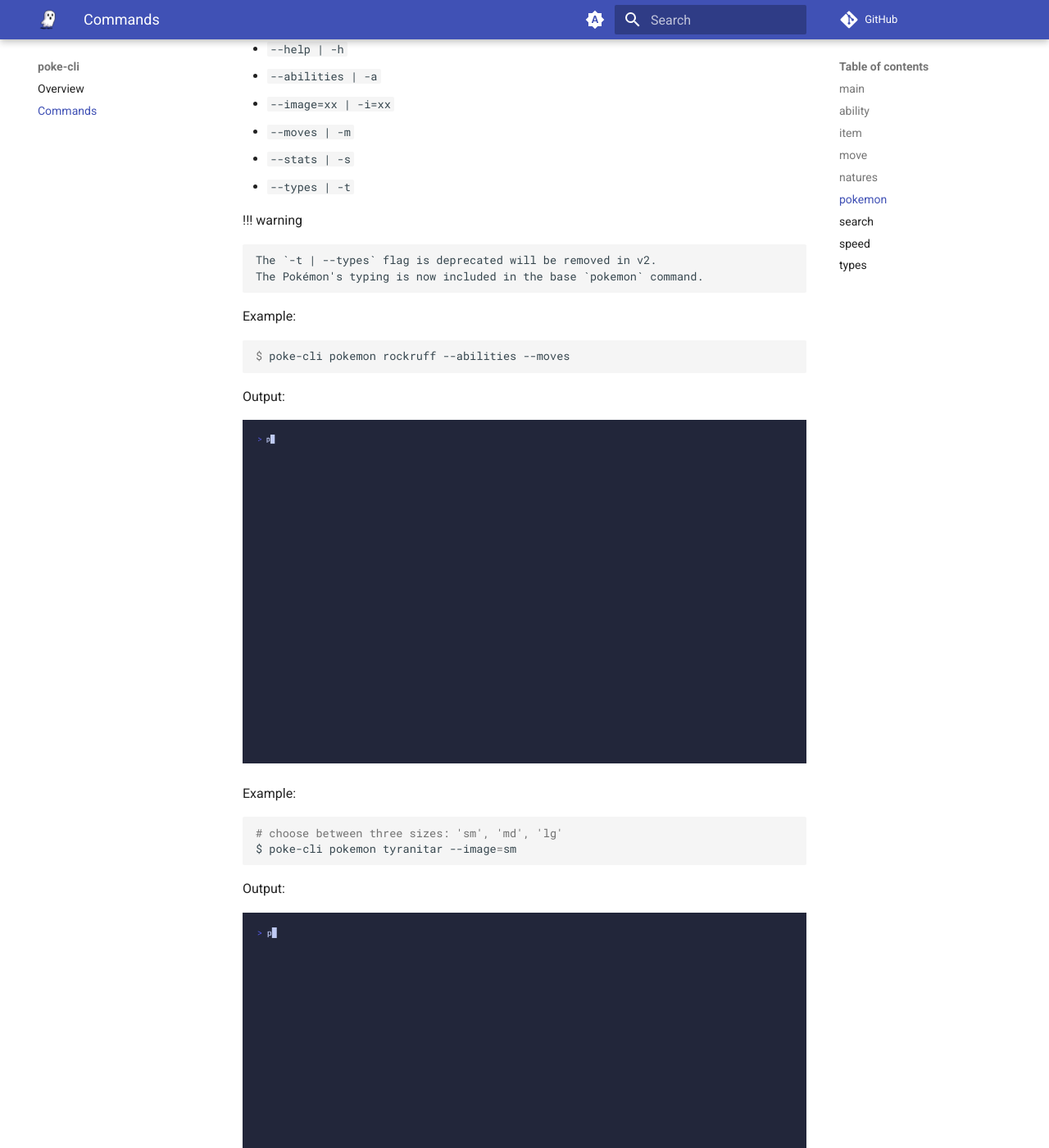
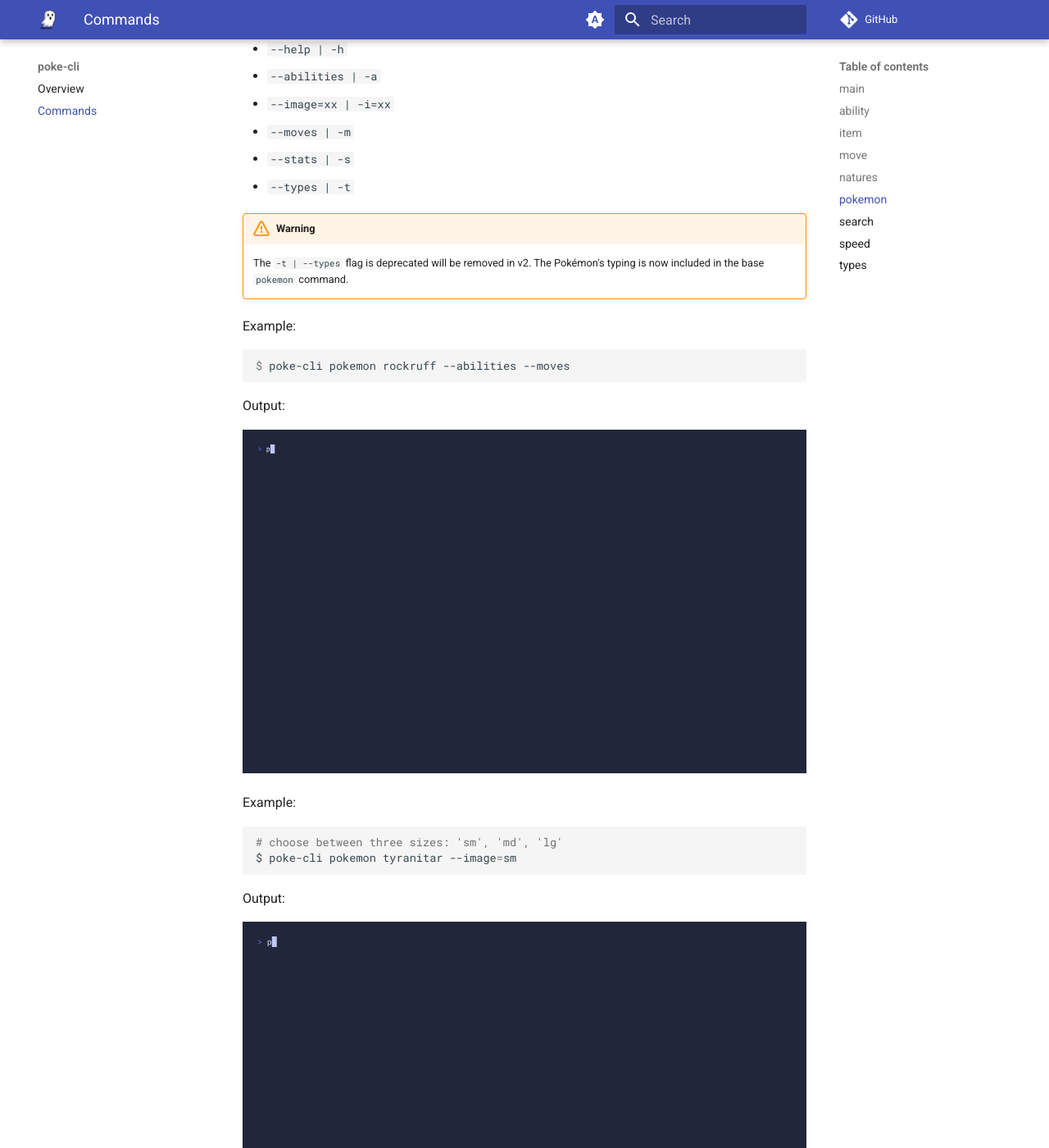
Before and after one commit to digitalghost-dev/poke-cli, an MkDocs documentation site: the page built from docs/commands.md, in a window 1280 px wide and 1400 px high, scrolled down 3508 px. Shown: the whole window at 82% size. Built offline with MkDocs 1.6.1 and Material for MkDocs 9.7.7, drawn with Linux system fonts in a browser that asks for light colours; comment, search, counter and statistics services are not loaded; part of the change alters nothing that is shown.

```diff
--- a/mkdocs.yml
+++ b/mkdocs.yml
@@ -1,6 +1,20 @@
 site_name: poke-cli
 
 theme:
+  icon:
+    admonition:
+      note: octicons/tag-16
+      abstract: octicons/checklist-16
+      info: octicons/info-16
+      tip: octicons/squirrel-16
+      success: octicons/check-16
+      question: octicons/question-16
+      warning: octicons/alert-16
+      failure: octicons/x-circle-16
+      danger: octicons/zap-16
+      bug: octicons/bug-16
+      example: octicons/beaker-16
+      quote: octicons/quote-16
   name: material
   palette:
     # Palette toggle for automatic mode
@@ -31,6 +45,9 @@ theme:
 repo_url: https://github.com/digitalghost-dev/poke-cli
 
 markdown_extensions:
+  - admonition
+  - pymdownx.superfences
+  - pymdownx.details
   - attr_list
   - pymdownx.emoji:
       emoji_index: !!python/name:material.extensions.emoji.twemoji
@@ -41,7 +58,6 @@ markdown_extensions:
       pygments_lang_class: true
   - pymdownx.inlinehilite
   - pymdownx.snippets
-  - pymdownx.superfences
 
 extra:
   social:
```
